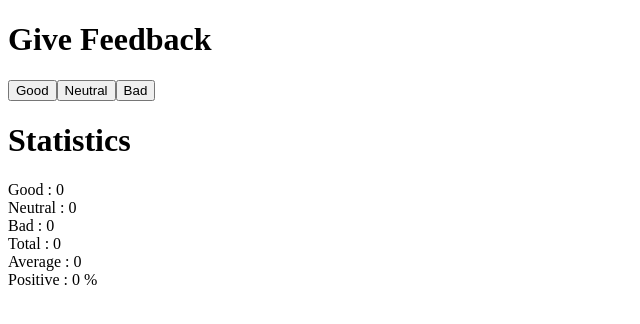
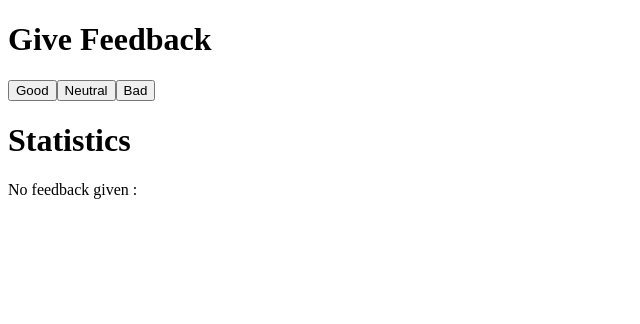
Before and after one commit to staseer/Full-Stack-Course, a React (Vite) app in the folder Part1/Part1d/part1.6to1.11/: page / in a window 1280 px wide. Shown: the top 324 px of the page, without its empty margins (0-640 px from the left). Built offline with nearby package versions, Linux system fonts and the light colour scheme.

Commit message:
committing 1.9

```diff
--- a/Part1/Part1d/part1.6to1.11/src/App.jsx
+++ b/Part1/Part1d/part1.6to1.11/src/App.jsx
@@ -39,6 +39,11 @@ const Statistics = props => {
     const bad = props.bad;
     const neutral = props.neutral;
 
+    if (good === 0 && bad ===0 && neutral === 0) {
+        return (<div><Heading value="Statistics"/>
+            <Display text="No feedback given"/></div>)
+    }
+
     return (<div><Heading value="Statistics"/>
         <Display text = "Good" value={good}/>
         <Display text = "Neutral" value={neutral}/>
```
